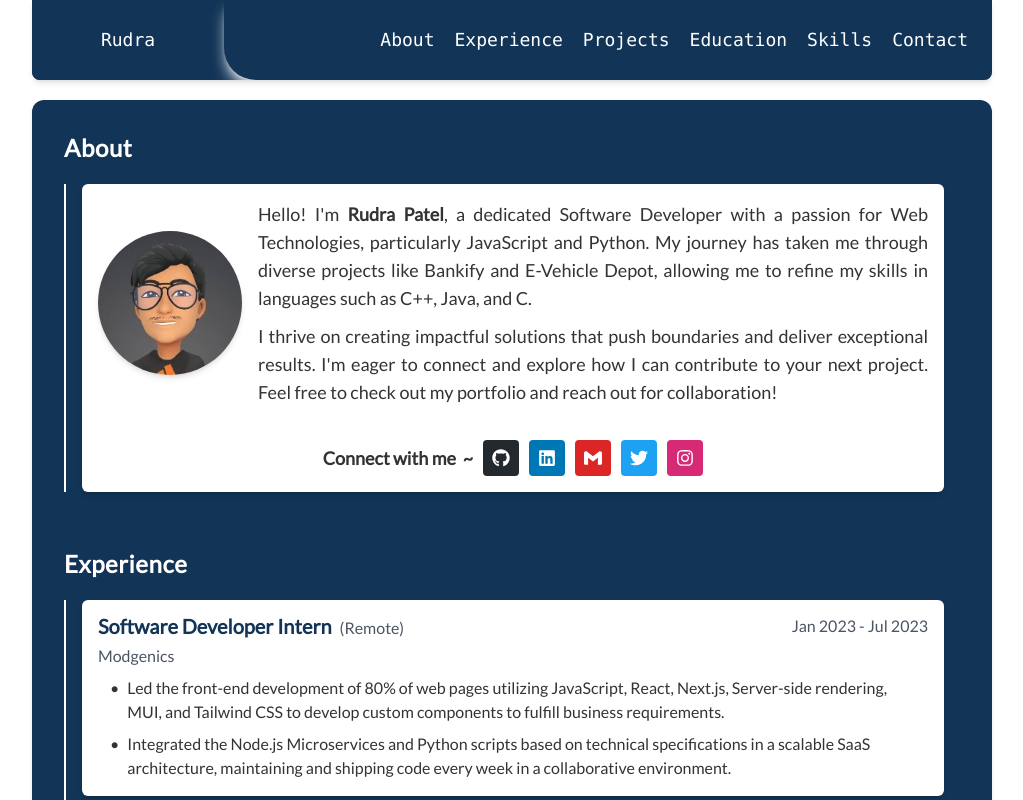
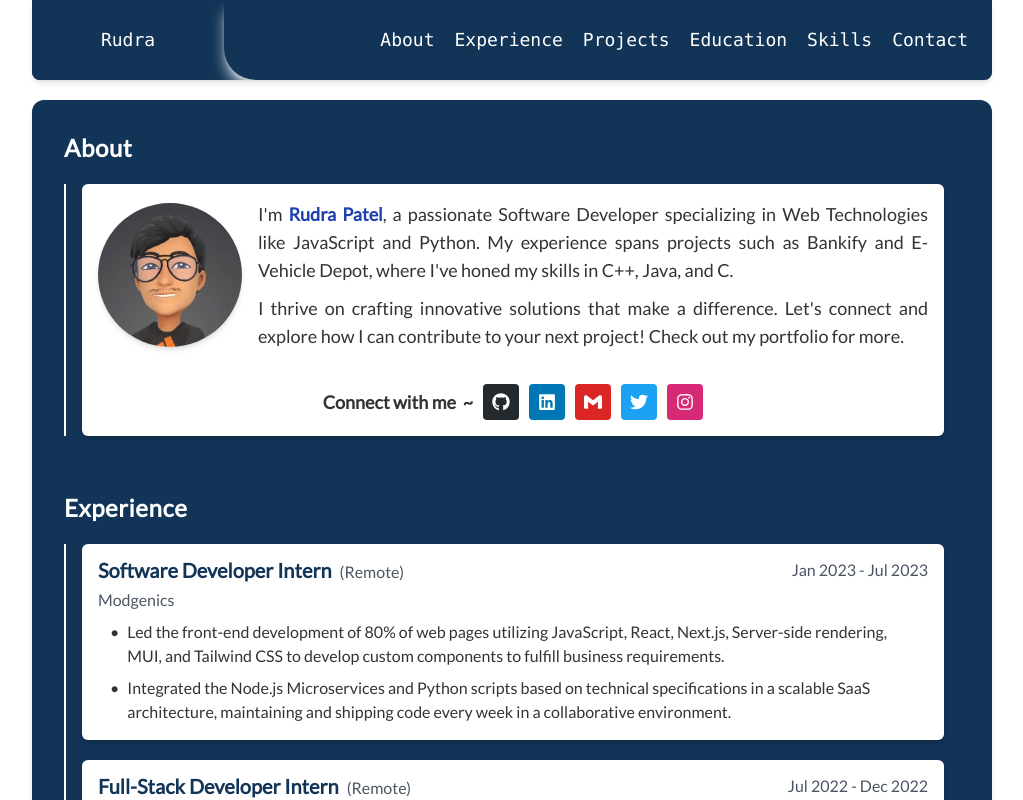
Before and after one commit to Rudra1402/Classic-Portfolio, a React (Vite) app: page / in a window 1280 px wide. Shown: the whole page, without its empty margins (128-1151 px from the left). Built offline with nearby package versions, Linux system fonts and the light colour scheme.

Commit message:
updated about

```diff
--- a/src/components/About.jsx
+++ b/src/components/About.jsx
@@ -19,9 +19,9 @@ function About() {
                                 className='h-24 w-24 sm:h-36 sm:w-36 rounded-full shadow-md'
                             />
                             <div className=''>
-                                Hello! I'm <b>Rudra Patel</b>, a dedicated Software Developer with a passion for Web Technologies, particularly JavaScript and Python. My journey has taken me through diverse projects like Bankify and E-Vehicle Depot, allowing me to refine my skills in languages such as C++, Java, and C.
+                                I'm <b className='text-blue-800'>Rudra Patel</b>, a passionate Software Developer specializing in Web Technologies like JavaScript and Python. My experience spans projects such as Bankify and E-Vehicle Depot, where I've honed my skills in C++, Java, and C.
                                 <hr className='my-1 border border-transparent' />
-                                I thrive on creating impactful solutions that push boundaries and deliver exceptional results. I'm eager to connect and explore how I can contribute to your next project. Feel free to check out my portfolio and reach out for collaboration!
+                                I thrive on crafting innovative solutions that make a difference. Let's connect and explore how I can contribute to your next project! Check out my portfolio for more.
                             </div>
                         </div>
                         {/* <br />
```
